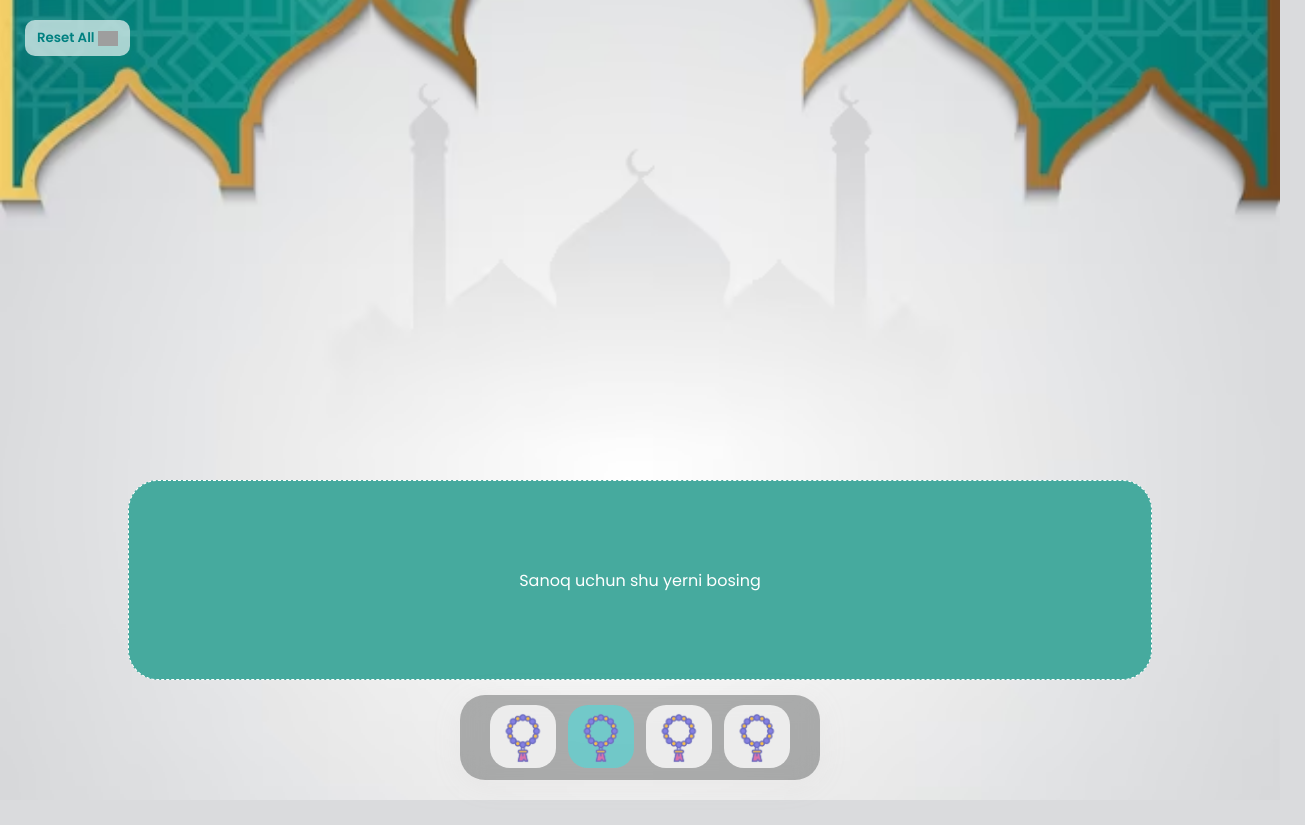
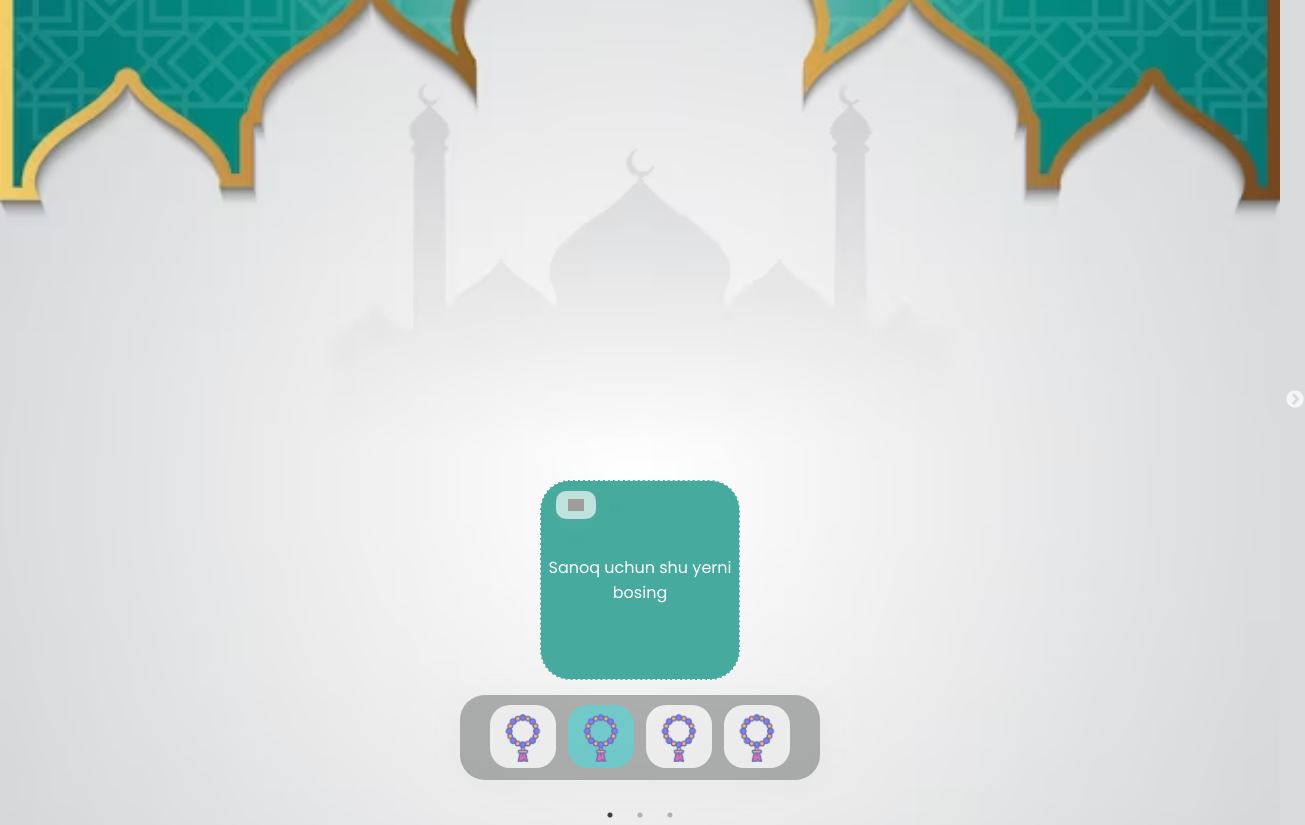
Before and after one commit to zakirovravshan/namaz.uz, a React (Create React App) app: page /settings in a window 1280 px wide. Shown: the whole page, 1305 px wide, since content can reach past the window. Before the commit the page ends 800 px from the top, so only its background shows below. Built offline with nearby package versions, Linux system fonts and the light colour scheme; grey boxes are pictures that could not be loaded.

Commit message:
add slick

```diff
--- a/package.json
+++ b/package.json
@@ -14,8 +14,11 @@
     "framer-motion": "^10.11.6",
     "react": "^18.2.0",
     "react-dom": "^18.2.0",
+    "react-modal": "^3.16.1",
     "react-router-dom": "^6.3.0",
     "react-scripts": "5.0.1",
+    "react-slick": "^0.29.0",
+    "slick-carousel": "^1.8.1",
     "web-vitals": "^2.1.4"
   },
   "scripts": {
--- a/src/pages/Main.js/Main.css
+++ b/src/pages/Main.js/Main.css
@@ -109,7 +109,7 @@ button{
     max-width: 330px;
     gap: 30px;
     margin: 0 auto;
-    margin-top: 110px;
+    margin-top: 100px;
 
 
 }
--- a/src/pages/Settings/Settings.css
+++ b/src/pages/Settings/Settings.css
@@ -1,4 +1,5 @@
 .wrapper {
+    width: 100%;
     height: 100vh;
     display: flex;
     align-items: center;
@@ -13,7 +14,8 @@ body {
 .tasbeh__button {
     position: absolute;
     bottom: 120px;
-    width: 80%;
+    width: 100%;
+    max-width: 200px;
     height: 200px;
     border-radius: 30px;
     font-size: 16px;
@@ -39,8 +41,31 @@ body {
     padding: 8px 12px;
     color: #fff;
     position: absolute;
+    top: 10px;
+    left:15px;
+    background: rgba(255, 255, 255, 0.653);
+    border-radius: 10px;
+    box-shadow: 0 4px 30px rgba(197, 189, 189, 0.1);
+    backdrop-filter: blur(11.8px);
+    -webkit-backdrop-filter: blur(11.8px);
+    font-family: 'Poppins', sans-serif;
+    display: flex;
+    align-items: center;
+    justify-content: space-between;
+    width: 100%;
+    max-width: 40px;
+    border: none;
+    color: teal;
+    font-weight: 600;
+    z-index: 999;
+}
+
+.modal__button {
+    padding: 8px 12px;
+    color: #fff;
+    position: absolute;
     top: 20px;
-    left: 25px;
+    right: 25px;
     background: rgba(255, 255, 255, 0.653);
     border-radius: 10px;
     box-shadow: 0 4px 30px rgba(197, 189, 189, 0.1);
@@ -55,4 +80,13 @@ body {
     border: none;
     color: teal;
     font-weight: 600;
+
 }
+.big__box{
+    display: flex;
+    align-items: center;
+    gap: 40px;
+}
+.box{
+    width: 60px;
+}
--- a/src/pages/Settings/Settings.jsx
+++ b/src/pages/Settings/Settings.jsx
@@ -3,8 +3,14 @@ import './Settings.css';
 import { useState } from 'react';
 import redo from '../../assets/icons/redo.png';
 import { motion } from 'framer-motion';
+import ReactModal from 'react-modal';
+import { Button } from '@mui/material';
+import 'slick-carousel/slick/slick.css';
+import 'slick-carousel/slick/slick-theme.css';
+import Slider from 'react-slick';
 
 const Settings = () => {
+	const [modal, setModal] = useState(false);
 	var [counter, setCounter] = useState(localStorage.getItem('counter'));
 
 	var handleCount = () => {
@@ -14,19 +20,83 @@ const Settings = () => {
 		localStorage.setItem('counter', sum);
 		setCounter(localStorage.getItem('counter'));
 	};
+	var settings = {
+		centerMode: true,
+		centerPadding: '80px',
+		slidesToShow: 1,
+	};
 
+	var settings = {
+		dots: true,
+		infinite: true,
+		speed: 500,
+		slidesToScroll: 1,
+		centerMode: true,
+		centerMode: true,
+		centerPadding: '80px',
+		slidesToShow: 1,
+		responsive: [
+			{
+				breakpoint: 768,
+				settings: {
+					arrows: false,
+					centerMode: true,
+					centerPadding: '40px',
+					slidesToShow: 3,
+				},
+			},
+			{
+				breakpoint: 480,
+				settings: {
+					arrows: false,
+					centerMode: true,
+					centerPadding: '40px',
+					slidesToShow: 1,
+				},
+			},
+		],
+	};
 	return (
-		<div>
+		<Slider className='big_box' {...settings}>
+			<div className='box'>
 				<div className='wrapper'>
 					<p className='tasbeh__display'>{counter}</p>
 					<motion.button
-
 						whileHover={{ scale: 1 }}
 						whileTap={{ scale: 0.98 }}
 						transition={{ type: 'spring', stiffness: 400, damping: 17 }}
 						className='tasbeh__button'
 						onClick={() => handleCount()}>
+						<button
+							onClick={() => {
+								setCounter(0);
+								localStorage.setItem('counter', 0);
+							}}
+							className='reset__button'>
+							<img src={redo} alt='redo' width={'20px'} />
+						</button>
 						Sanoq uchun shu yerni bosing
+					</motion.button>
+				</div>
+			</div>
+			<div className='box'>
+				<div className='wrapper'>
+					<p className='tasbeh__display'>{counter}</p>
+					<motion.button
+						whileHover={{ scale: 1 }}
+						whileTap={{ scale: 0.98 }}
+						transition={{ type: 'spring', stiffness: 400, damping: 17 }}
+						className='tasbeh__button'
+						onClick={() => handleCount()}>
+						<button
+							onClick={() => {
+								setCounter(0);
+								localStorage.setItem('counter', 0);
+							}}
+							className='reset__button'>
+							<img src={redo} alt='redo' width={'20px'} />
+						</button>
+						ٱللَّٰهُمَّ صَلِّ عَلَىٰ مُحَمَّدٍ وَعَلَىٰ آلِ مُحَمَّدٍ
 					</motion.button>
 					<button
 						onClick={() => {
@@ -38,7 +108,81 @@ const Settings = () => {
 					</button>
 				</div>
 			</div>
+			<div className='box'>
+				<div className='wrapper'>
+					<p className='tasbeh__display'>{counter}</p>
+					<motion.button
+						whileHover={{ scale: 1 }}
+						whileTap={{ scale: 0.98 }}
+						transition={{ type: 'spring', stiffness: 400, damping: 17 }}
+						className='tasbeh__button'
+						onClick={() => handleCount()}>
+						<button
+							onClick={() => {
+								setCounter(0);
+								localStorage.setItem('counter', 0);
+							}}
+							className='reset__button'>
+							<img src={redo} alt='redo' width={'20px'} />
+						</button>
+						Sanoq uchun shu yerni bosing
+					</motion.button>
+				</div>
+			</div>
+		</Slider>
 	);
+	// <ReactModal
+	// 	onRequestClose={() => setModal(false)}
+	// 	style={{
+	// 		overlay: {
+	// 			position: 'fixed',
+	// 			zIndex: 1020,
+	// 			top: 0,
+	// 			left: 0,
+	// 			width: '100vw',
+	// 			height: '100vh',
+	// 			background: 'rgba(255, 255, 255, 0.3)',
+	// 			display: 'flex',
+	// 			alignItems: 'center',
+	// 			justifyContent: 'center',
+	// 		},
+	// 		content: {
+	// 			background: 'white',
+	// 			width: '300px',
+	// 			maxWidth: '32rem',
+	// 			maxHeight: 'calc(100vh - 2rem)',
+	// 			overflowY: 'auto',
+	// 			position: 'abdolute',
+	// 			border: '1px solid #ccc',
+	// 			borderRadius: '20px',
+
+	// 		},
+	// 	}}
+	// 	isOpen={modal}>
+	// 	<div className=''>
+	// 		<div style={{display:"flex" , alignItems:"center",justifyContent:"space-between"}}>
+	// 			<h3 className='text-sm'>Zikrlar : </h3>
+	// 			<Button
+	// 				style={{
+	// 					maxWidth: '30px',
+	// 					maxHeight: '30px',
+	// 					minWidth: '30px',
+	// 					minHeight: '30px',
+	// 				}}
+	// 				color='error'
+	// 				onClick={() => setModal(false)}>
+	// 				x
+	// 			</Button>
+	// 		</div>
+	// 		<div >
+	// 				<ul>
+	// 					<li>
+
+	// 					</li>
+	// 				</ul>
+	// 		</div>
+	// 	</div>
+	// </ReactModal>
 };
 
 export default Settings;
```
Also changed, not shown: 1 other file (tests, documents, lock files or other folders). Lines whose indentation alone changed are shown as unchanged.
